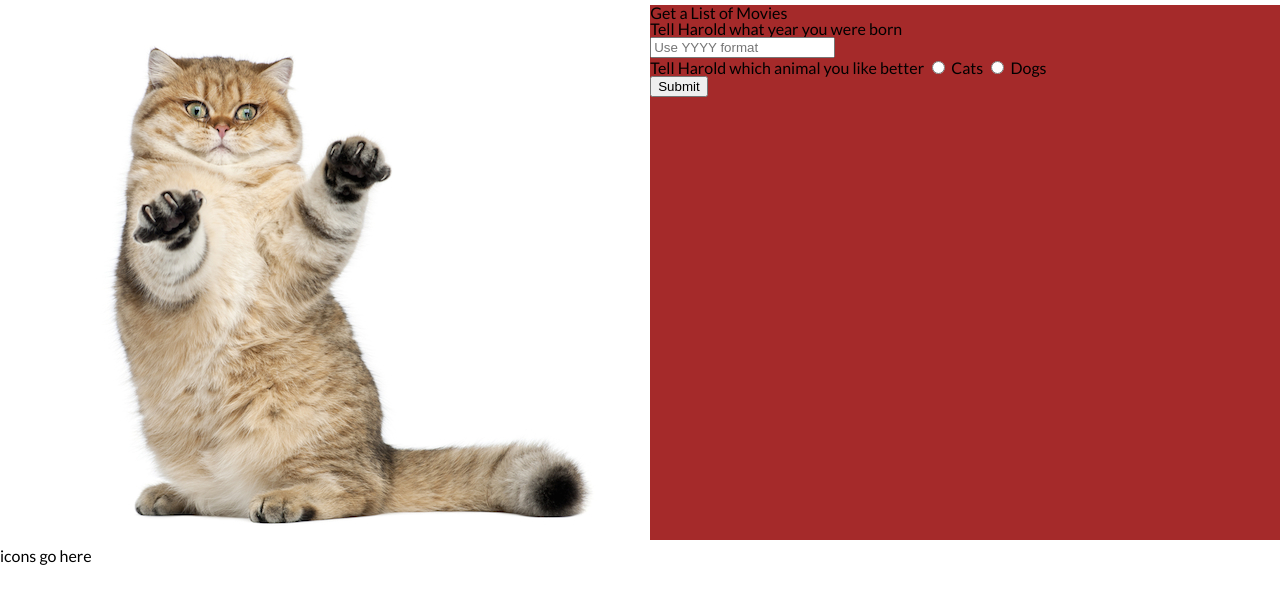
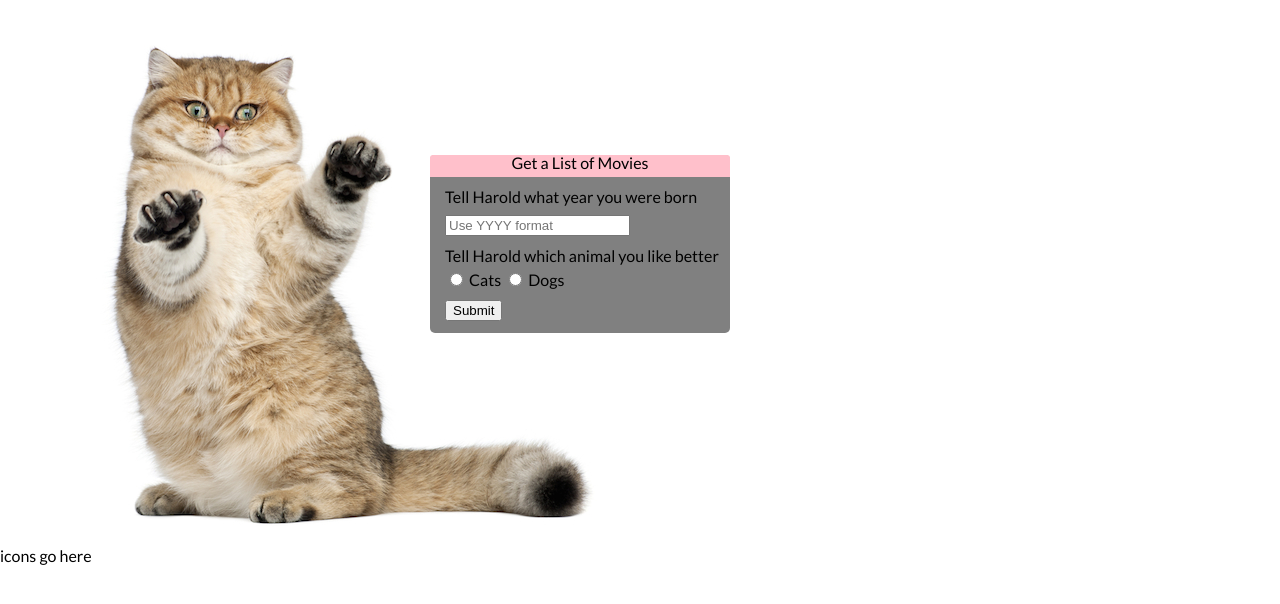
Before and after one commit to jocelynalsdorf/movie-picker-api, a plain HTML site: page index.html in a window 1280 px wide. Shown: the part 140-744 px from the top of the page. Drawn offline with nearby package versions, Linux system fonts and the light colour scheme.

Commit message:
more styling and positioning of form elements

```diff
--- a/css/main.css
+++ b/css/main.css
@@ -103,7 +103,7 @@ height: 25px;
 }
 
 .col.span_2_of_4 {
-	background-color: brown;
+	/*background-color: brown;*/
 	height: 100%;
 }
 
@@ -117,9 +117,54 @@ height: 25px;
 	height: 100%;*/
 }
 
+/*-----forms--------------------------*/
+
+.form-container {
+	text-align:left;
+	width:300px;
+	float: left;
+	padding-top: 50px;
+	position: absolute;
+	left: 430px;
+	top: 245px;
 
 }
+form#user-info {
+	background-color: grey;
+	border-radius: 5px;
+}
+.form-description {
+	background-color: pink;
+	border-radius: 3px 3px 0 0;
+}
+form ul
+{
+	font-size:100%;
+	list-style-type:none;
+	margin:0;
+	padding:6px;
+	width:100%;
+}
 
+form li
+{
+	display:block;
+	margin:0;
+	padding:6px 5px 6px 9px;
+	position:relative;
+}
+
+h2 {
+	padding-bottom: 6px;
+	text-align: center;
+}
+
+.year-inputs {
+	padding-top: 10px;
+}
+.favorite {
+	margin-top: 6px;
+}
 
 
 
--- a/index.html
+++ b/index.html
@@ -35,25 +35,27 @@
 		   <img src="images/harold.jpeg" alt="cat"/>
 		</div>
 		<div class="form-area col span_2_of_4">
-			<div id="form-container">
+
+	<div class="form-container">
 	<form id="user-info" class="user-info">
-		<div class="form_description">
+		<div class="form-description">
 			<h2>Get a List of Movies</h2>
 			<p></p>
 		</div>
 	<ul >
 	 <li id="li_1" >
 		<label class="description">Tell Harold what year you were born </label>
-		<div>
+		<div class="year-inputs">
 			<input id="year-element" name="element_1" placeholder="Use YYYY format" class="year-element" type="text" maxlength="20" value=""/>
 		</div>
 	 </li>
 	 <li id="li_2" >
-		<label class="description">Tell Harold which animal you like better </label>
+		<label class="description">Tell Harold which animal you like better</label>
+		<div class="favorite">
 		   <input id="element-cat" name="element-radio" class="element radio" type="radio" value="1" />
         <label class="choice">Cats</label>
 		   <input id="element-dog" name="element-radio" class="element radio" type="radio" value="2" />
-		<label class="choice">Dogs</label>
+		<label class="choice">Dogs</label></div>
 	 </li>
 	 <li class="buttons">
 			<input id="submitform" class="submitbtn" type="submit" name="submit" value="Submit" />
```
